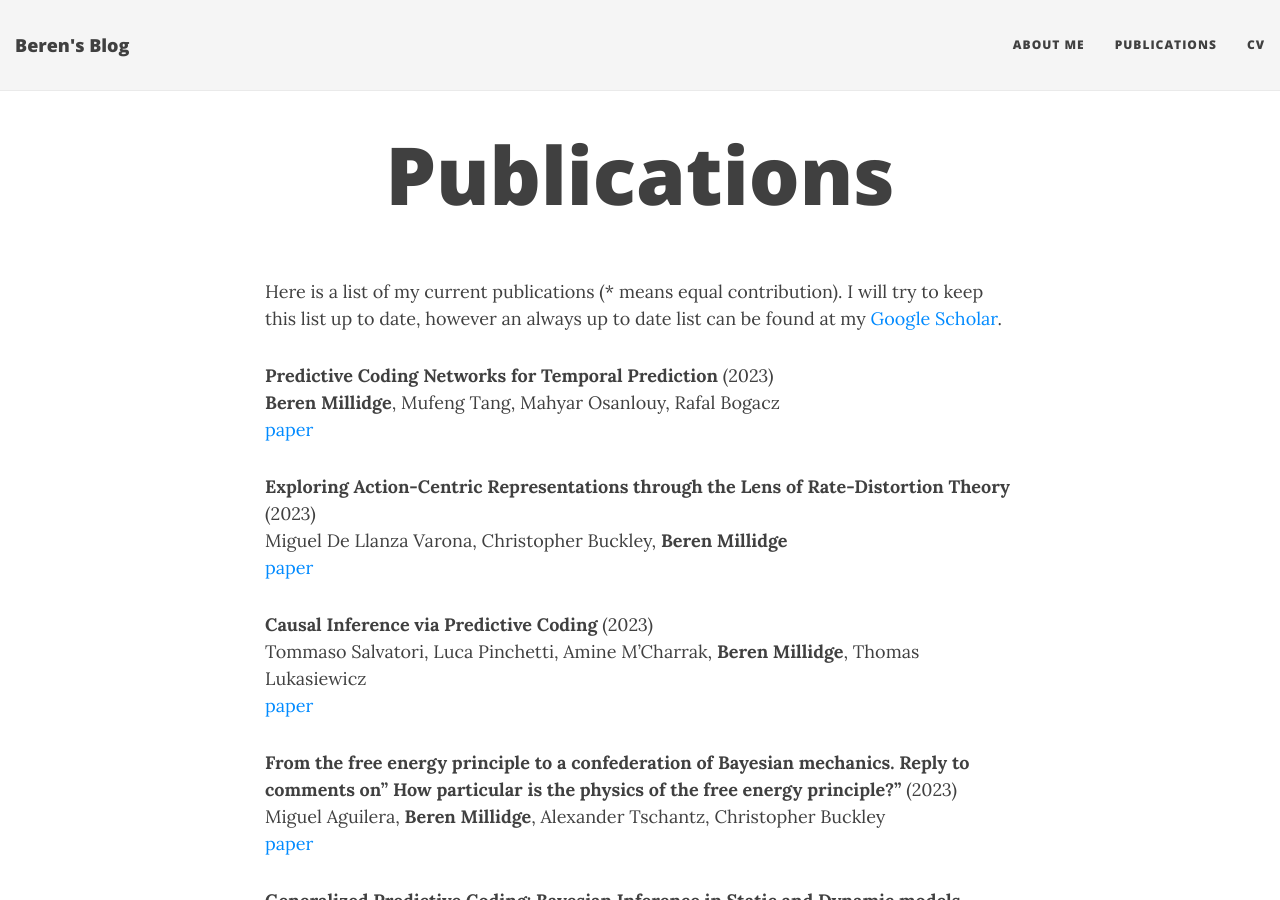
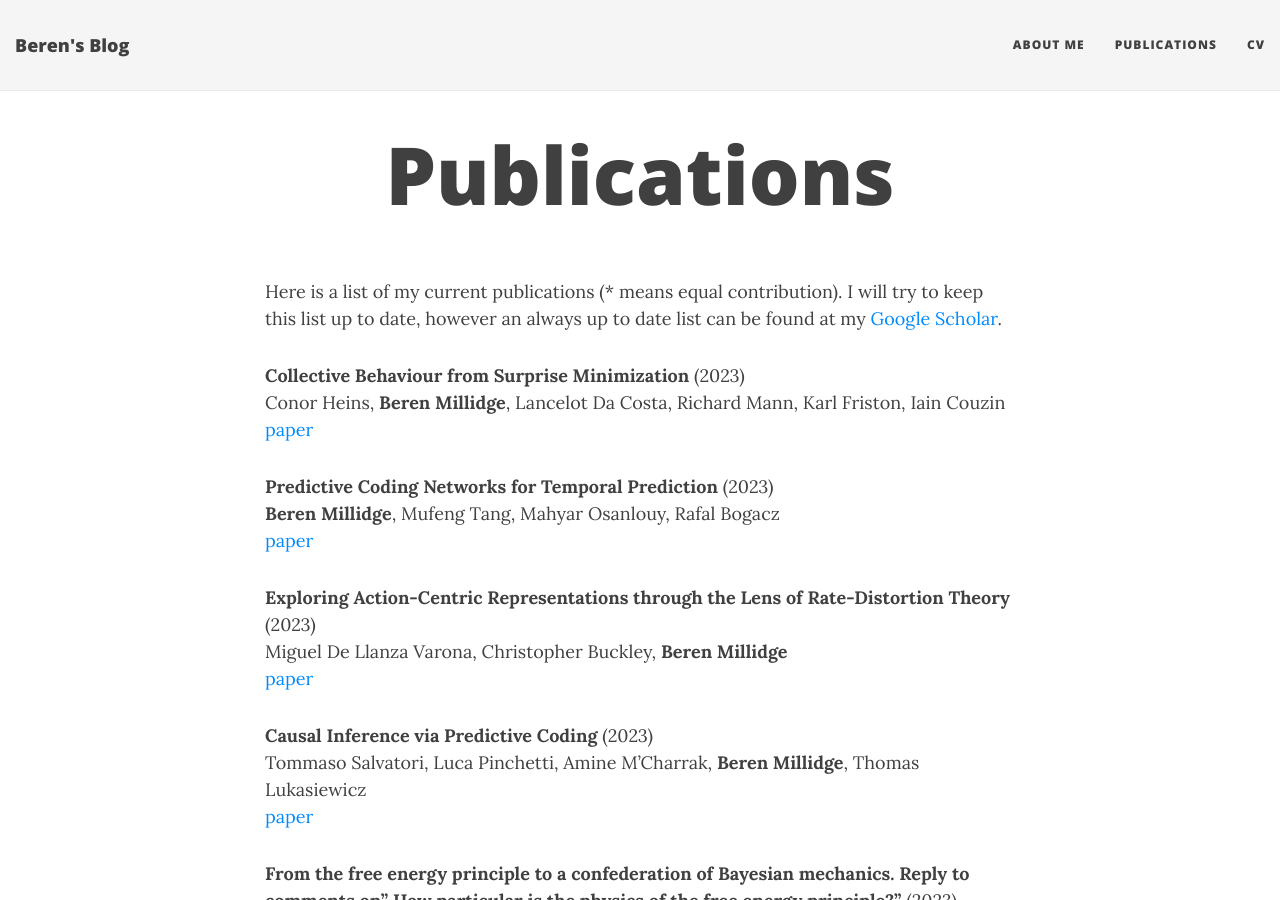
Before and after one commit to BerenMillidge/BerenMillidge.github.io, a Jekyll site: the page built from publications.md, in a window 1280 px wide and 900 px high. Built offline with Jekyll 4.4.1, drawn with Linux system fonts in a browser that asks for light colours; nearby versions of some CDN libraries.

Commit message:
add connor's paper

```diff
--- a/publications.md
+++ b/publications.md
@@ -4,6 +4,8 @@ title: Publications
 ---
 
 Here is a list of my current publications (* means equal contribution). I will try to keep this list up to date, however an always up to date list can be found at my [Google Scholar](https://scholar.google.com/citations?user=3GGkFTkAAAAJ&hl=en&oi=ao).
+
+**Collective Behaviour from Surprise Minimization** (2023) <br /> Conor Heins, **Beren Millidge**, Lancelot Da Costa, Richard Mann, Karl Friston, Iain Couzin <br /> [paper](https://arxiv.org/abs/2307.14804)
 
 **Predictive Coding Networks for Temporal Prediction** (2023) <br /> **Beren Millidge**, Mufeng Tang, Mahyar Osanlouy, Rafal Bogacz <br /> [paper](https://www.biorxiv.org/content/biorxiv/early/2023/05/16/2023.05.15.540906.full.pdf)
 
```
